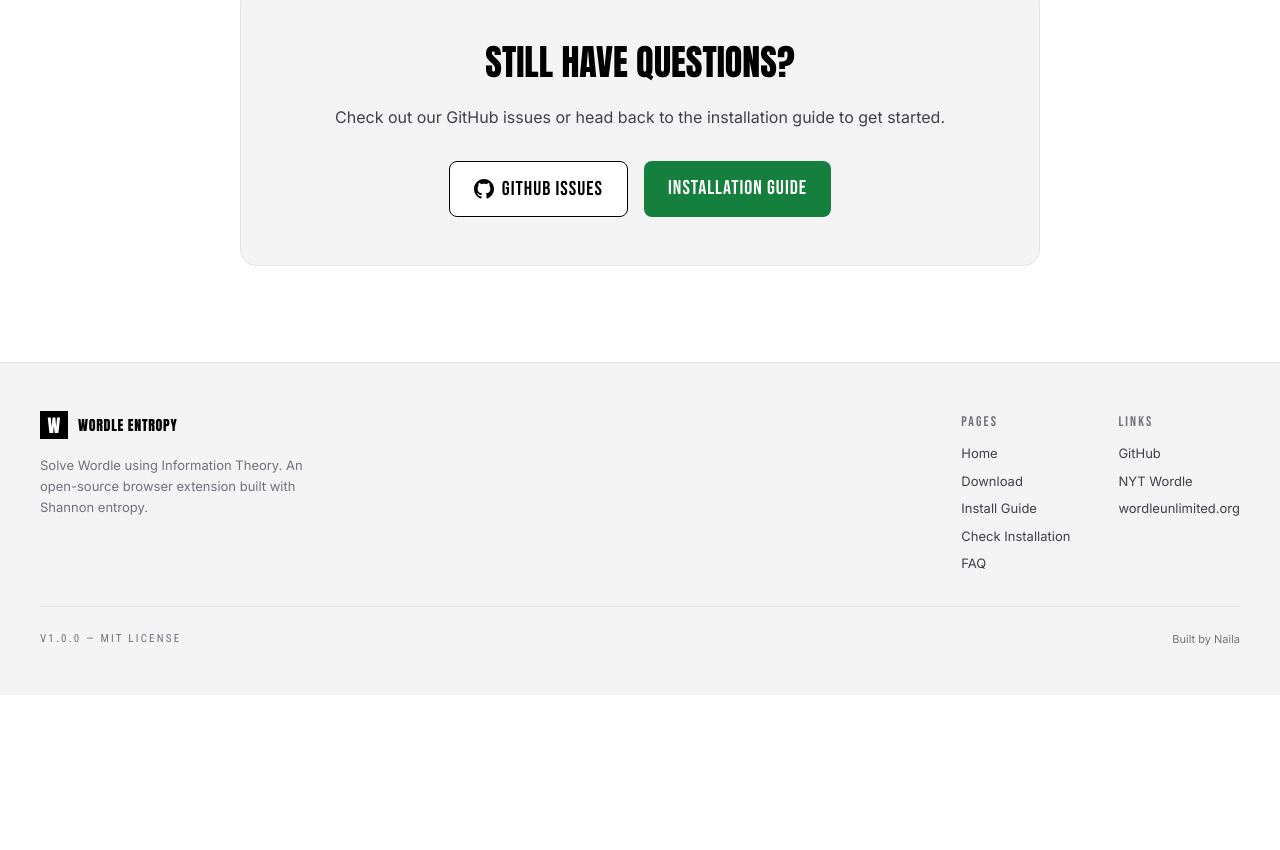
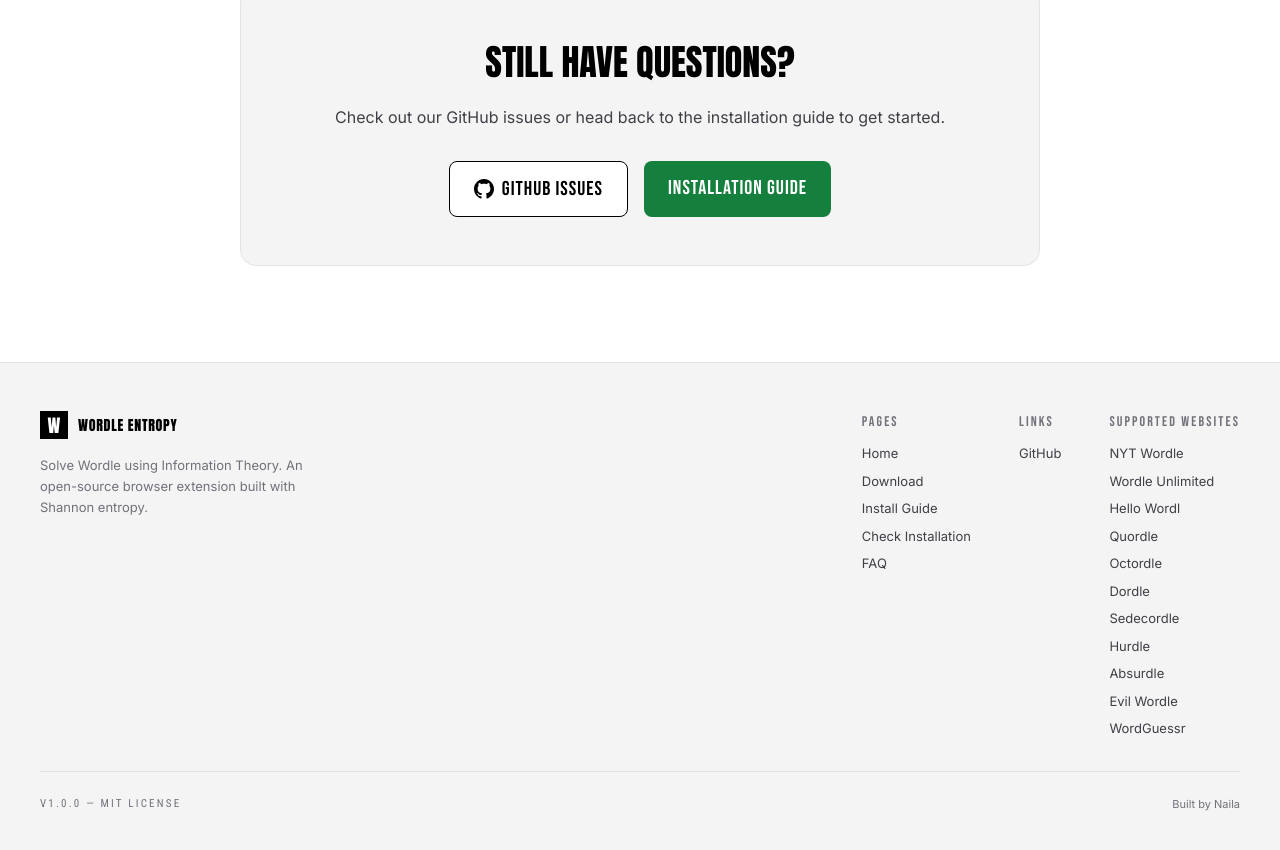
Before and after one commit to naitaj/wordle, a React (Vite) app: page /faq in a window 1280 px wide. Shown: the part 989-1839 px from the top of the page. Before the commit the page ends 1684 px from the top, so only its background shows below. Built offline with nearby package versions, Linux system fonts and the light colour scheme.

Commit message:
Reorder: Demo before Features, NYT Wordle + 11 clones first row, add all supported site links to footer

```diff
--- a/src/components/Footer.tsx
+++ b/src/components/Footer.tsx
@@ -71,12 +71,35 @@ export function Footer() {
               <a href="https://github.com/naitaj/wordle" target="_blank" rel="noopener noreferrer" style={{
                 color: 'var(--text-secondary)', textDecoration: 'none', fontSize: '13px',
               }}>GitHub</a>
-              <a href="https://www.nytimes.com/games/wordle/index.html" target="_blank" rel="noopener noreferrer" style={{
-                color: 'var(--text-secondary)', textDecoration: 'none', fontSize: '13px',
-              }}>NYT Wordle</a>
-              <a href="https://wordleunlimited.org/" target="_blank" rel="noopener noreferrer" style={{
-                color: 'var(--text-secondary)', textDecoration: 'none', fontSize: '13px',
-              }}>wordleunlimited.org</a>
+            </div>
+          </div>
+
+          <div>
+            <h4 style={{
+              fontFamily: '"Bebas Neue", sans-serif',
+              fontSize: '14px',
+              letterSpacing: '0.15em',
+              color: 'var(--text-muted)',
+              marginBottom: '12px',
+            }}>SUPPORTED WEBSITES</h4>
+            <div style={{ display: 'flex', flexDirection: 'column', gap: '8px' }}>
+              {[
+                { label: 'NYT Wordle', url: 'https://www.nytimes.com/games/wordle/index.html' },
+                { label: 'Wordle Unlimited', url: 'https://wordleunlimited.org/' },
+                { label: 'Hello Wordl', url: 'https://hellowordl.net/' },
+                { label: 'Quordle', url: 'https://www.merriam-webster.com/games/quordle/' },
+                { label: 'Octordle', url: 'https://octordle.com/' },
+                { label: 'Dordle', url: 'https://zaratustra.itch.io/dordle' },
+                { label: 'Sedecordle', url: 'https://www.sedecordle.com/' },
+                { label: 'Hurdle', url: 'https://hurdle.me/' },
+                { label: 'Absurdle', url: 'https://qntm.org/absurdle' },
+                { label: 'Evil Wordle', url: 'https://swag.github.io/evil-wordle/' },
+                { label: 'WordGuessr', url: 'https://wordguessr.com/' },
+              ].map(site => (
+                <a key={site.url} href={site.url} target="_blank" rel="noopener noreferrer" style={{
+                  color: 'var(--text-secondary)', textDecoration: 'none', fontSize: '13px',
+                }}>{site.label}</a>
+              ))}
             </div>
           </div>
         </div>
--- a/src/pages/HomePage.tsx
+++ b/src/pages/HomePage.tsx
@@ -369,6 +369,24 @@ export const HomePage = () => {
           </motion.div>
         </motion.section>
 
+        {/* INTERACTIVE DEMO SECTION */}
+        <motion.section
+          initial="hidden" whileInView="visible" viewport={{ once: true, margin: "-100px" }}
+          variants={sectionVariants}
+          style={{ marginBottom: '100px', display: 'flex', flexDirection: 'column', alignItems: 'center' }}
+        >
+          <div style={{ textAlign: 'center', marginBottom: '48px' }}>
+            <div style={{ fontFamily: '"Roboto Condensed", sans-serif', color: 'var(--accent-green)', fontSize: '24px', letterSpacing: '0.2em', marginBottom: '8px', textTransform: 'uppercase' }}>
+              DEMO
+            </div>
+            <h2 style={{ fontFamily: '"Anton", sans-serif', fontSize: '48px', margin: '0', textTransform: 'uppercase' }}>
+              WATCH IT SOLVE
+            </h2>
+          </div>
+
+          <WordleDemo />
+        </motion.section>
+
         {/* FEATURES SECTION */}
         <motion.section
           initial="hidden" whileInView="visible" viewport={{ once: true, margin: "-100px" }}
@@ -388,10 +406,10 @@ export const HomePage = () => {
             display: 'grid', gridTemplateColumns: 'repeat(auto-fit, minmax(300px, 1fr))', gap: '24px'
           }}>
             {[
+              { title: 'OFFICIAL NYT WORDLE SUPPORT', desc: 'Full compatibility with the official New York Times game', icon: 'M19 20H5a2 2 0 01-2-2V6a2 2 0 012-2h10a2 2 0 012 2v1m2 13a2 2 0 01-2-2V7m2 13a2 2 0 002-2V9a2 2 0 00-2-2h-2m-4-3H9M7 16h6M7 8h6v4H7V8z' },
+              { title: '11+ SUPPORTED WORDLE CLONES', desc: 'Full compatibility with Quordle, Octordle, Dordle, Sedecordle, Hurdle, Absurdle & more', icon: 'M21 12a9 9 0 01-9 9m9-9a9 9 0 00-9-9m9 9H3m9 9a9 9 0 01-9-9m9 9c1.657 0 3-4.03 3-9s-1.343-9-3-9m0 18c-1.657 0-3-4.03-3-9s1.343-9 3-9m-9 9a9 9 0 019-9' },
               { title: 'ENTROPY-BASED SOLVER', desc: 'Uses Shannon entropy to score every possible guess', icon: 'M12 2v20m10-10H2' },
               { title: 'MAXIMUM INFORMATION GUESSES', desc: 'Each guess maximizes the information you gain', icon: 'M13 10V3L4 14h7v7l9-11h-7z' },
-              { title: 'OFFICIAL NYT WORDLE SUPPORT', desc: 'Full compatibility with the official New York Times game', icon: 'M19 20H5a2 2 0 01-2-2V6a2 2 0 012-2h10a2 2 0 012 2v1m2 13a2 2 0 01-2-2V7m2 13a2 2 0 002-2V9a2 2 0 00-2-2h-2m-4-3H9M7 16h6M7 8h6v4H7V8z' },
-              { title: '11+ SUPPORTED WORDLE CLONES', desc: 'Full compatibility with Quordle, Octordle, Dordle, Sedecordle, Hurdle, Absurdle & more', icon: 'M21 12a9 9 0 01-9 9m9-9a9 9 0 00-9-9m9 9H3m9 9a9 9 0 01-9-9m9 9c1.657 0 3-4.03 3-9s-1.343-9-3-9m0 18c-1.657 0-3-4.03-3-9s1.343-9 3-9m-9 9a9 9 0 019-9' },
               { title: 'ONE-CLICK START', desc: 'Press Start and the solver handles everything', icon: 'M14.752 11.168l-3.197-2.132A1 1 0 0010 9.87v4.263a1 1 0 001.555.832l3.197-2.132a1 1 0 000-1.664z M21 12a9 9 0 11-18 0 9 9 0 0118 0z' },
               { title: 'LIGHTWEIGHT EXTENSION', desc: 'Minimal footprint, no bloat', icon: 'M5 3v4M3 5h4M6 17v4m-2-2h4m5-16l2.286 6.857L21 12l-5.714 2.143L13 21l-2.286-6.857L5 12l5.714-2.143L13 3z' },
               { title: 'FAST SOLVER', desc: 'Entropy calculations complete in milliseconds', icon: 'M12 8v4l3 3m6-3a9 9 0 11-18 0 9 9 0 0118 0z' },
@@ -413,24 +431,6 @@ export const HomePage = () => {
               </motion.div>
             ))}
           </div>
-        </motion.section>
-
-        {/* INTERACTIVE DEMO SECTION */}
-        <motion.section
-          initial="hidden" whileInView="visible" viewport={{ once: true, margin: "-100px" }}
-          variants={sectionVariants}
-          style={{ marginBottom: '100px', display: 'flex', flexDirection: 'column', alignItems: 'center' }}
-        >
-          <div style={{ textAlign: 'center', marginBottom: '48px' }}>
-            <div style={{ fontFamily: '"Roboto Condensed", sans-serif', color: 'var(--accent-green)', fontSize: '24px', letterSpacing: '0.2em', marginBottom: '8px', textTransform: 'uppercase' }}>
-              DEMO
-            </div>
-            <h2 style={{ fontFamily: '"Anton", sans-serif', fontSize: '48px', margin: '0', textTransform: 'uppercase' }}>
-              WATCH IT SOLVE
-            </h2>
-          </div>
-
-          <WordleDemo />
         </motion.section>
 
         {/* SUPPORTED WEBSITES SECTION */}
```
